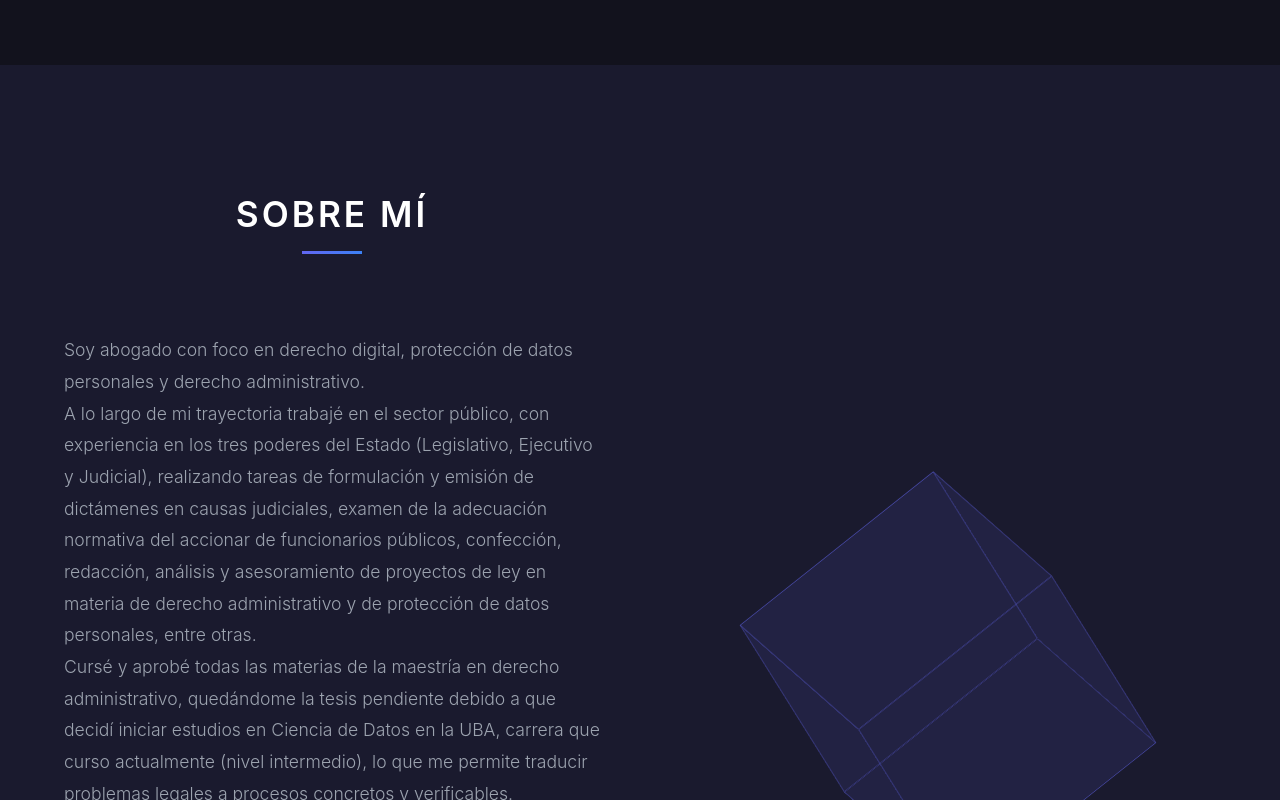
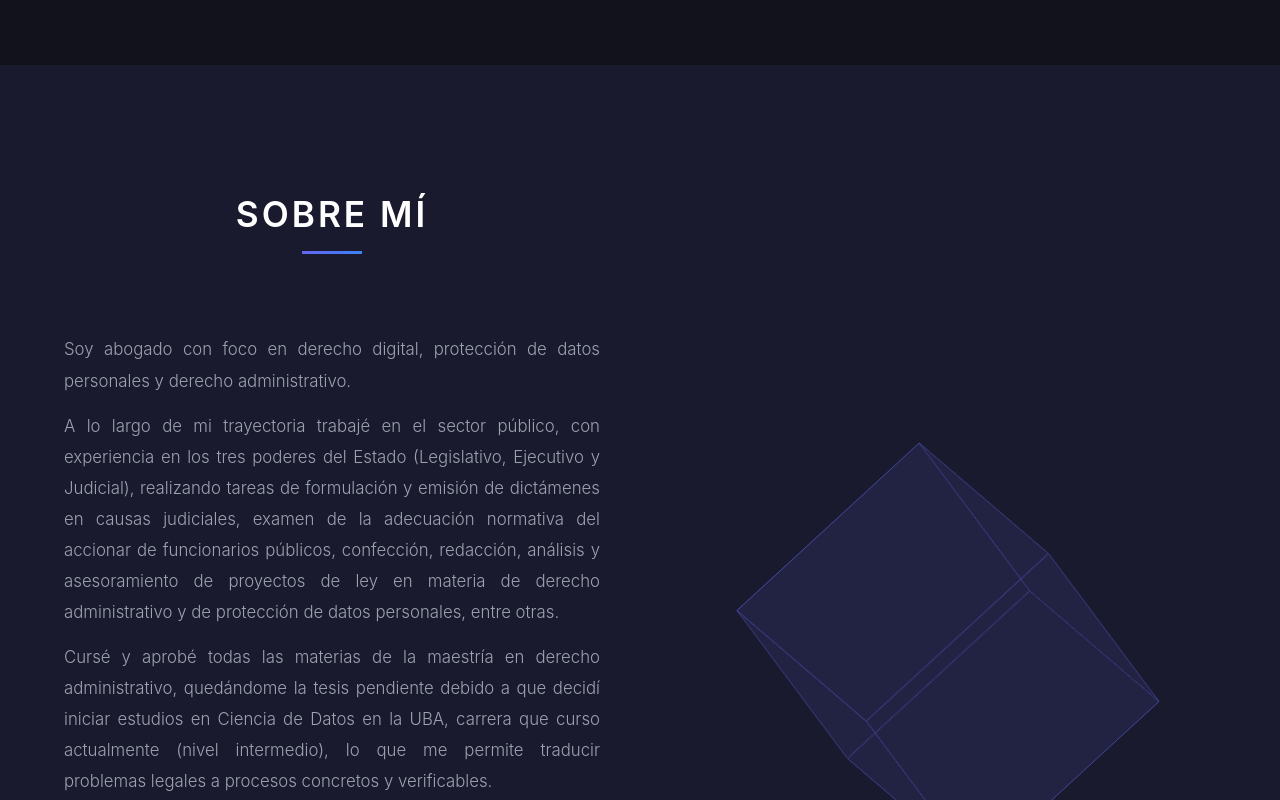
Before and after one commit to rgcou/sitio-web, a React (Create React App) app: page / in a window 1280 px wide. Shown: the part 2000-2800 px from the top of the page. Built offline with nearby package versions, Linux system fonts and the light colour scheme; the HTML template or start-up script is replaced by a standard one.

Commit message:
Update Home.css

```diff
--- a/src/components/Home.css
+++ b/src/components/Home.css
@@ -497,11 +497,24 @@ h1, h2, h3, h4 {
 
 .about-text-elite {
   color: var(--metal-gray);
-  font-size: 1.1rem;
-  line-height: 1.8;
-  margin-bottom: 3rem;
+  font-size: 1.05rem;
+  line-height: 1.85;
   font-weight: 300;
+
+  max-width: 68ch;          /* ancho cómodo para lectura */
+  text-align: justify;      /* justificado */
+  text-justify: inter-word;
 }
+
+
+.about-text-elite p {
+  margin: 0 0 14px 0;       /* separación entre párrafos */
+}
+
+.about-text-elite p:last-child {
+  margin-bottom: 0;
+}
+
 
 .approach-list-elite {
   display: flex;
```
